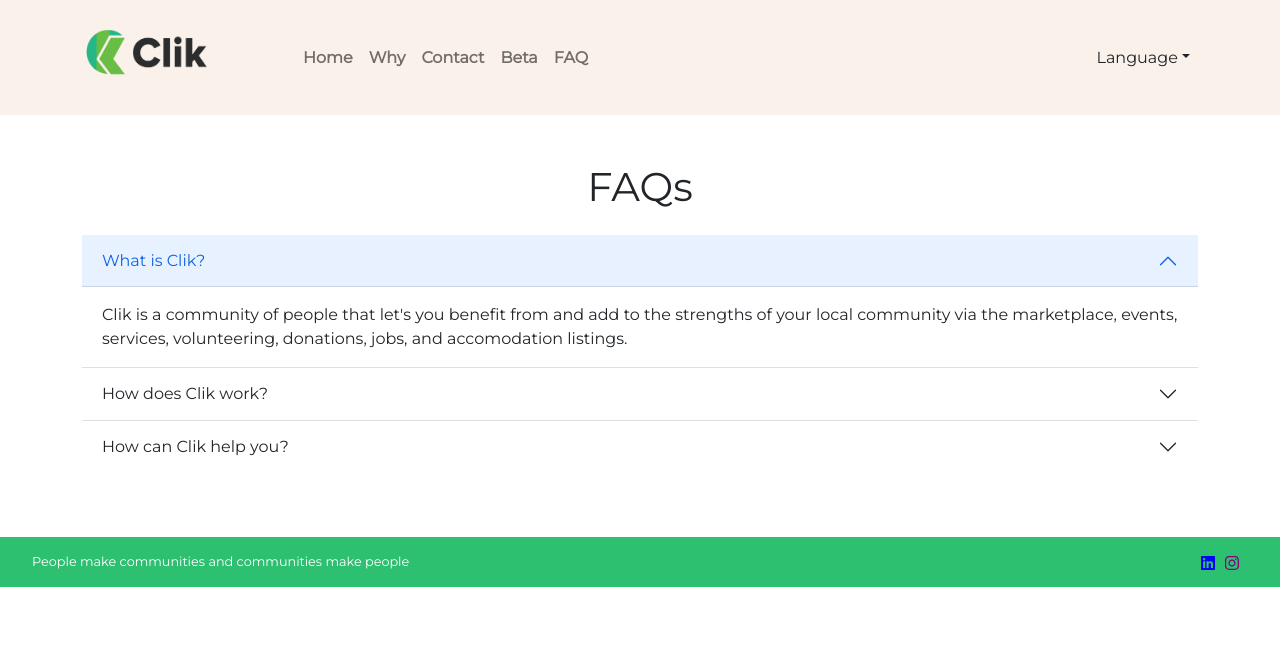
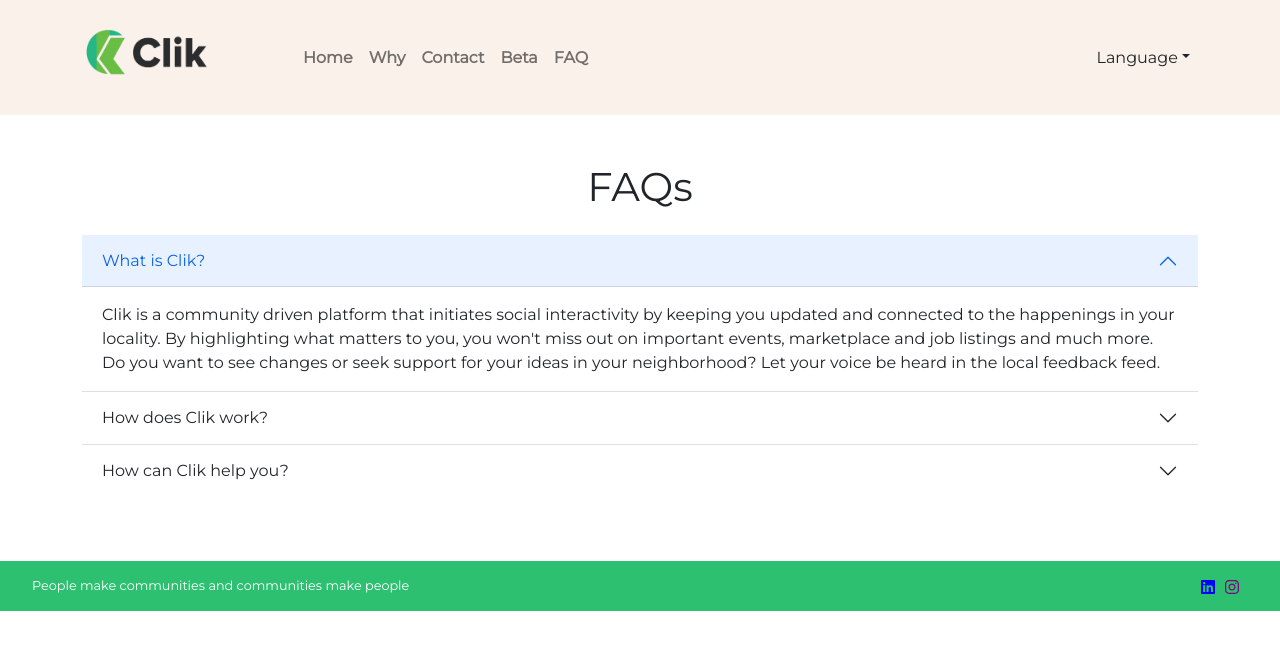
Before and after one commit to liranneta23/clik-landing-page, a Next.js app: page /components/FAQ in a window 1280 px wide. Shown: the top 650 px of the page. Built offline with nearby package versions, Linux system fonts and the light colour scheme; no server answers.

Commit message:
Update FAQs

```diff
--- a/pages/components/FAQ.js
+++ b/pages/components/FAQ.js
@@ -10,26 +10,31 @@ const FAQ = () => {
           <Accordion.Item eventKey="0">
             <Accordion.Header>What is Clik?</Accordion.Header>
             <Accordion.Body>
-              Clik is a community of people that let&apos;s you benefit from and
-              add to the strengths of your local community via the marketplace,
-              events, services, volunteering, donations, jobs, and accomodation
-              listings.
+            Clik is a community driven platform that initiates social interactivity by keeping you updated
+            and connected to the happenings in your locality. By highlighting what matters to you, you won&apos;t
+            miss out on important events, marketplace and job listings and much more.
+            Do you want to see changes or seek support for your ideas in your neighborhood?
+            Let your voice be heard in the local feedback feed.
             </Accordion.Body>
           </Accordion.Item>
           <Accordion.Item eventKey="1">
             <Accordion.Header>How does Clik work?</Accordion.Header>
             <Accordion.Body>
-              Clik relies on true citizens of the world like you, who register
-              on the platform to share updates such as a product listing to
-              operate.
+            Clik operates on a simple principle: The more people use the app,
+            the more activities and items will be displayed on the main feed.
+            The mainfeed is customizable based on user preferences.
+            Thus, Clik relies on citizens like you, to update respective listings to the app.
+            The more input, the more relevant the activities and items!
+
             </Accordion.Body>
           </Accordion.Item>
           <Accordion.Item eventKey="2">
             <Accordion.Header>How can Clik help you?</Accordion.Header>
             <Accordion.Body>
-              Clik serves as a viable medium that let&apos;s you share your
-              thoughts about your community in the local feedback feed, promote
-              an event, job offers, services and donations in the feed.
+            Socializing should not require hard effort. Finding out about your community should not result in
+            full blown research. Therefore, Clik is the medium that seamlessly allows you to connect to individuals,
+            resources and activities within your community.
+
             </Accordion.Body>
           </Accordion.Item>
         </Accordion>
```
